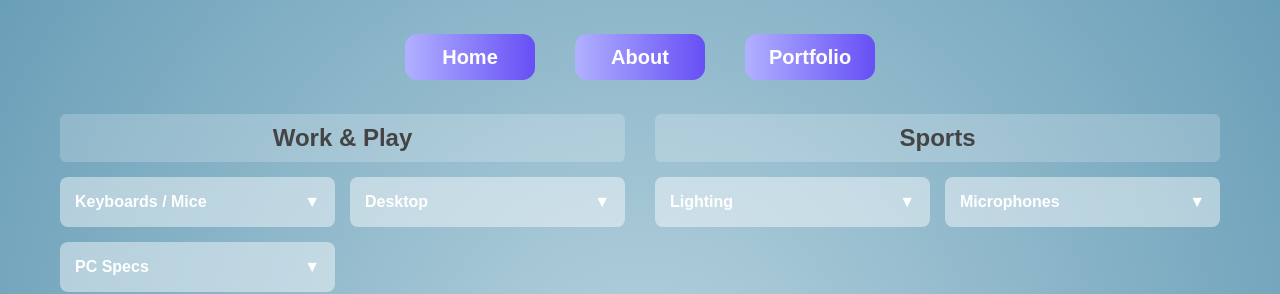
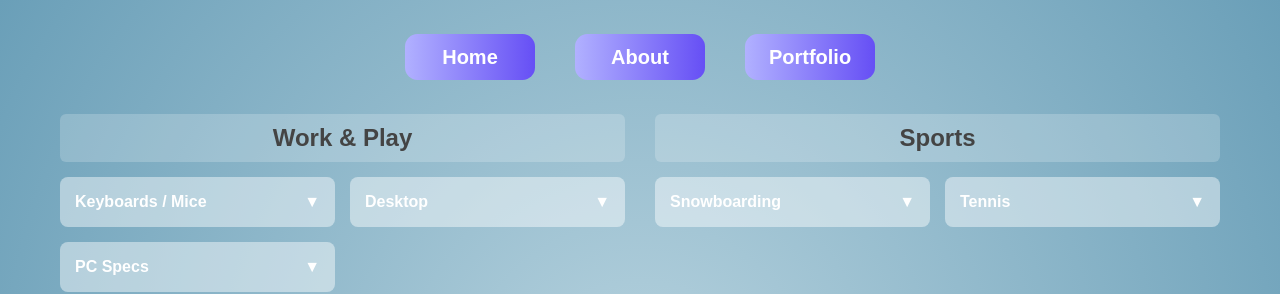
Before and after one commit to dzhouu/personal-web, a React (Create React App) app: page /gears in a window 1280 px wide. Shown: the top 294 px of the page. Built offline with nearby package versions, Linux system fonts and the light colour scheme.

Commit message:
Finished some of the GearPage sections

```diff
--- a/src/app/Gear/GearPage.tsx
+++ b/src/app/Gear/GearPage.tsx
@@ -1,5 +1,5 @@
-import React, { JSX, useState } from 'react';
-import { useNavigate } from "react-router-dom";
+import React, {JSX, useState} from 'react';
+import {useNavigate} from "react-router-dom";
 import './GearPage.css';
 
 // Define interfaces outside the component for better readability
@@ -24,7 +24,7 @@ export const GearPage = (): JSX.Element => {
     const navigate = useNavigate();
 
     // Item Component with more compact styling
-    const Item: React.FC<ItemProps> = ({ title, description, imageUrl }) => {
+    const Item: React.FC<ItemProps> = ({title, description, imageUrl}) => {
         return (
             <div className="item">
                 <div className="item-info">
@@ -43,7 +43,7 @@ export const GearPage = (): JSX.Element => {
     };
 
     // Section Component with improved toggle functionality
-    const Section: React.FC<SectionProps> = ({ title, items, defaultOpen = false }) => {
+    const Section: React.FC<SectionProps> = ({title, items, defaultOpen = false}) => {
         const [isOpen, setIsOpen] = useState(defaultOpen);
 
         const toggleSection = () => {
@@ -138,27 +138,43 @@ export const GearPage = (): JSX.Element => {
             title: "Sports",
             sections: [
                 {
-                    title: "Lighting",
+                    title: "Snowboarding",
                     items: [
                         {
-                            title: "Desk Lamp",
-                            description: "Adjustable LED desk lamp"
+                            title: "Snowboard",
+                            description: "Capita"
                         },
                         {
-                            title: "Key Light",
-                            description: "Elgato Key Light Air"
+                            title: "Helmet",
+                            description: "Giro Grid MIPS Helmet"
+                        },
+                        {
+                            title: "Goggles",
+                            description: "Oakley Flight Tracker L Goggles"
+                        },
+                        {
+                            title: "Boot",
+                            "description": "Burton Ruler Step On Snowboard Boots"
                         }
                     ]
                 },
                 {
-                    title: "Microphones",
+                    title: "Tennis",
                     items: [
                         {
-                            title: "Mic",
-                            description: "Blue Yeti X"
+                            title: "Irons",
+                            description: "Mizuno JPX925 Hot Metal High Launch Golf Club Set"
+                        },
+                        {
+                            title: "Driver",
+                            description: "Coming Soon!"
+                        },
+                        {
+                            title: "Golf Bag",
+                            description: "Vessel Golf Bag"
                         }
                     ]
-                }
+                },
             ]
         },
         {
@@ -255,7 +271,7 @@ export const GearPage = (): JSX.Element => {
     ];
 
     // Grid-based Category Component for better space utilization
-    const Category: React.FC<CategoryProps> = ({ title, sections }) => {
+    const Category: React.FC<CategoryProps> = ({title, sections}) => {
         return (
             <div className="category">
                 <h2 className="category-title">{title}</h2>
```
Also changed, not shown: 1 other file (tests, documents, lock files or other folders).
